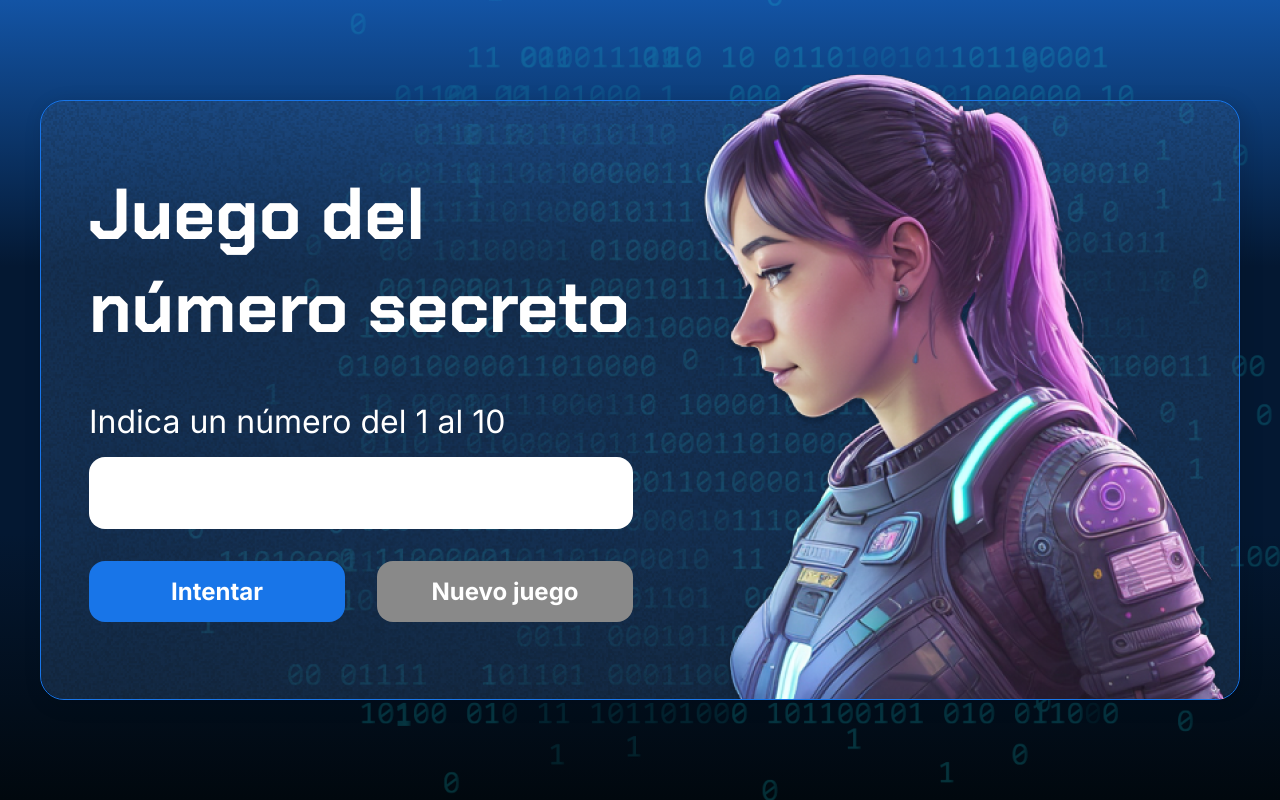
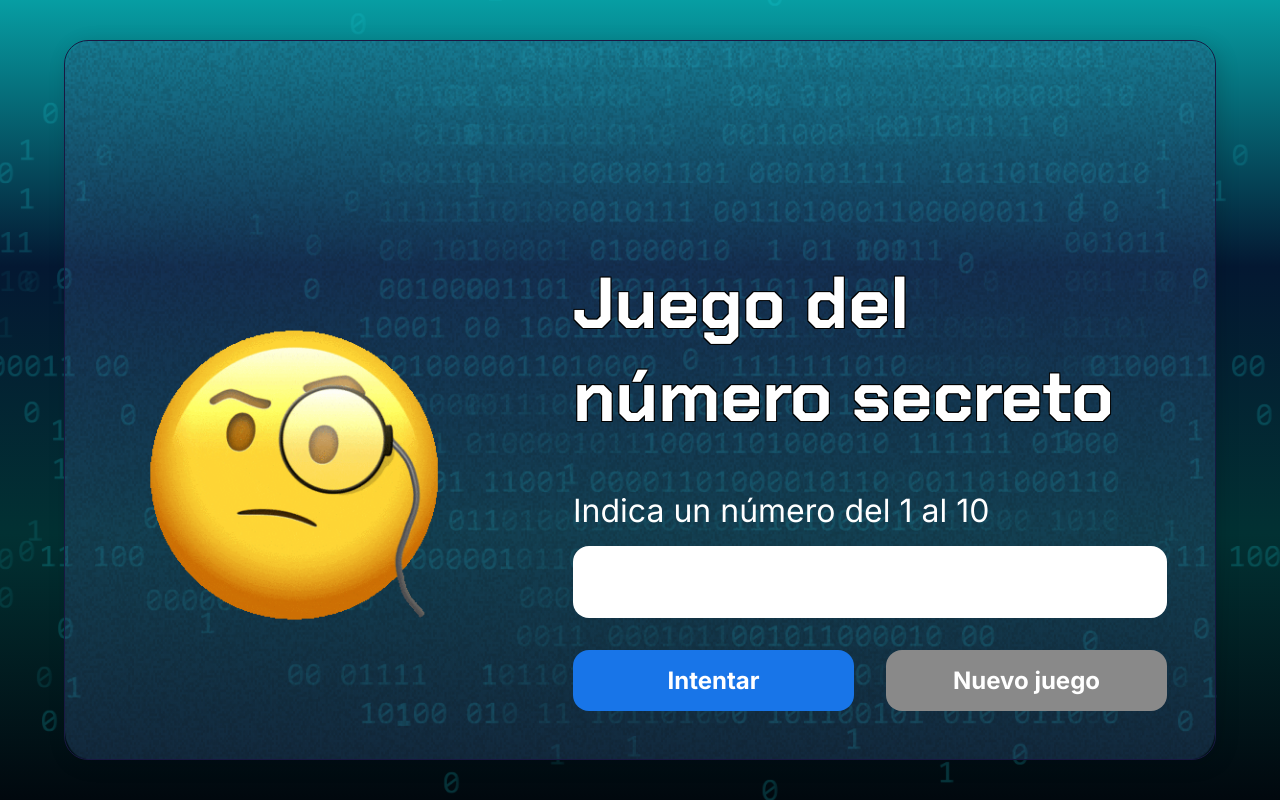
Before and after one commit to MiriamAvalos/numeroSecreto, a plain HTML site: page index.html in a window 1280 px wide. Drawn offline with Linux system fonts and the light colour scheme.

Commit message:
se añade gif

```diff
--- a/index.html
+++ b/index.html
@@ -15,7 +15,13 @@
 
   <body>
     <div class="container">
+
       <div class="container__contenido">
+        <img
+          src="./img/piensa.gif"
+          alt="Una persona mirando a la izquierda"
+          class="container__imagen-persona"
+        />
         <div class="container__informaciones">
           <div class="container__texto">
             <h1></h1>
@@ -32,11 +38,7 @@
             </button>
           </div>
         </div>
-        <img
-          src="./img/ia.png"
-          alt="Una persona mirando a la izquierda"
-          class="container__imagen-persona"
-        />
+
       </div>
     </div>
 
--- a/style.css
+++ b/style.css
@@ -6,7 +6,7 @@
 }
 
 body {
-    background: linear-gradient(#1354A5 0%, #041832 33.33%, #041832 66.67%, #01080E 100%);
+    background: linear-gradient(#079ea3 0%, #041832 33.33%, #023133 66.67%, #01080E 100%);
     height: 100vh;
     display: flex;
     align-items: center;
@@ -16,7 +16,7 @@ body {
 
 body::before {
     background-image: url("img/code.png");
-    background-repeat: no-repeat;
+    background-repeat:repeat;
     background-position: right;
     content: "";
     display: block;
@@ -27,13 +27,14 @@ body::before {
 }
 
 .container {
-    width: 1200px;
-    height: 600px;
+    margin:5%;
+    width: 100%;
+    height: 90%;
     display: flex;
     align-items: center;
     justify-content: space-between;
     border-radius: 24px;
-    border: 1px solid #1875E8;
+    border: 1px solid #191842;
     box-shadow: 4px 4px 20px 0px rgba(1, 8, 14, 0.15);
     background-image: url("img/Ruido.png");
     background-size: 100% 100%;
@@ -46,6 +47,7 @@ body::before {
     align-items: center;
     position: absolute;
     bottom: 0;
+
 }
 
 .container__informaciones {
@@ -98,6 +100,11 @@ h1 {
     font-family: 'Chakra Petch', sans-serif;
     font-size: 72px;
     padding-bottom: 3rem;
+    text-shadow:
+    -1px -1px 0 #000,
+    1px -1px 0 #000,
+    -1px 1px 0 #000,
+    1px 1px 0 #000;
 }
 
 p,
@@ -109,3 +116,8 @@ button {
     font-size: 32px;
     font-weight: 400;
 }
+
+.container__imagen-persona{
+width: 40%;
+
+}
```
Also changed, not shown: img/bg.png (deleted), img/piensa.gif (added), 1 other file.
